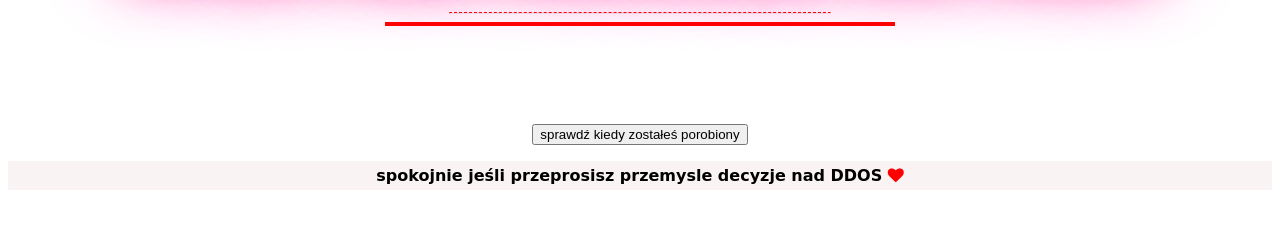
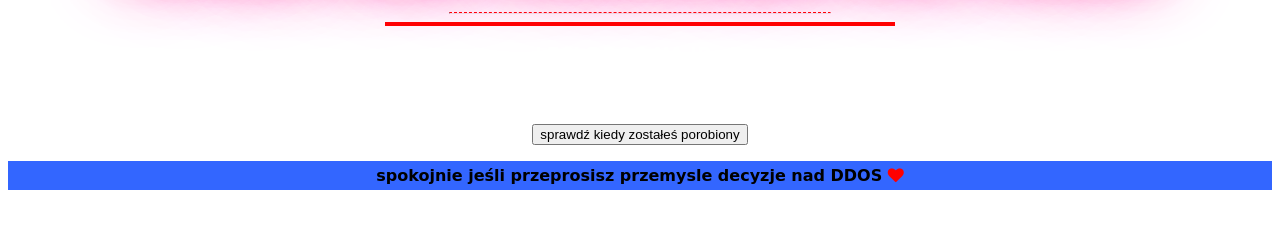
Before and after one commit to takitamprogram/programik, a plain HTML site: page index.html in a window 1280 px wide. Shown: the part 311-540 px from the top of the page. Drawn offline with nearby package versions, Linux system fonts and the light colour scheme; no server answers.

Commit message:
Update style.css

```diff
--- a/style.css
+++ b/style.css
@@ -44,7 +44,7 @@ hr.hr2 {
 
 .footer p{
 			padding: 5px;
-			background-color: rgb(250, 243, 243);
+			background-color: rgb(51, 102, 255);
 			font-weight: bold;
 			text-align: center;
 		}
```
